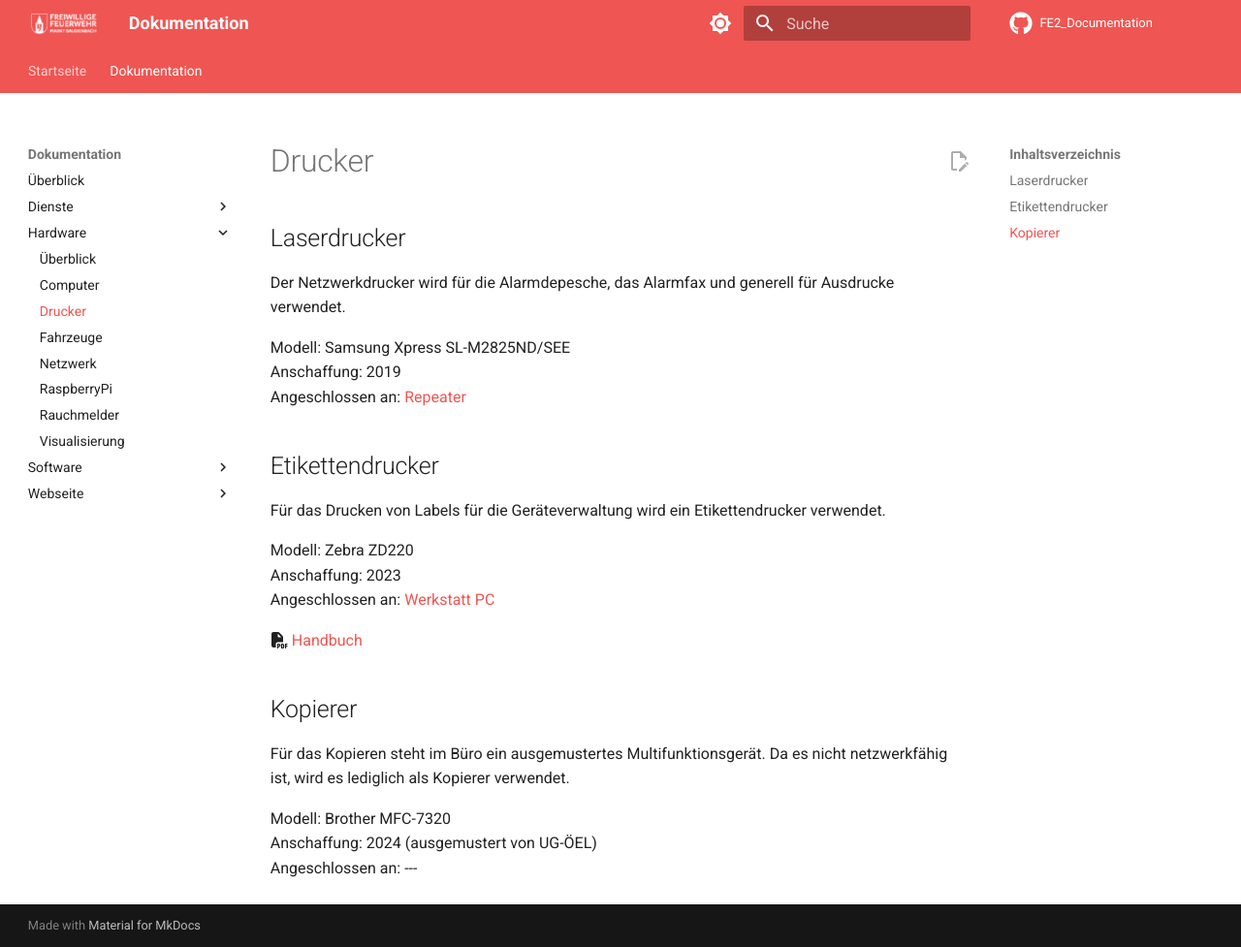
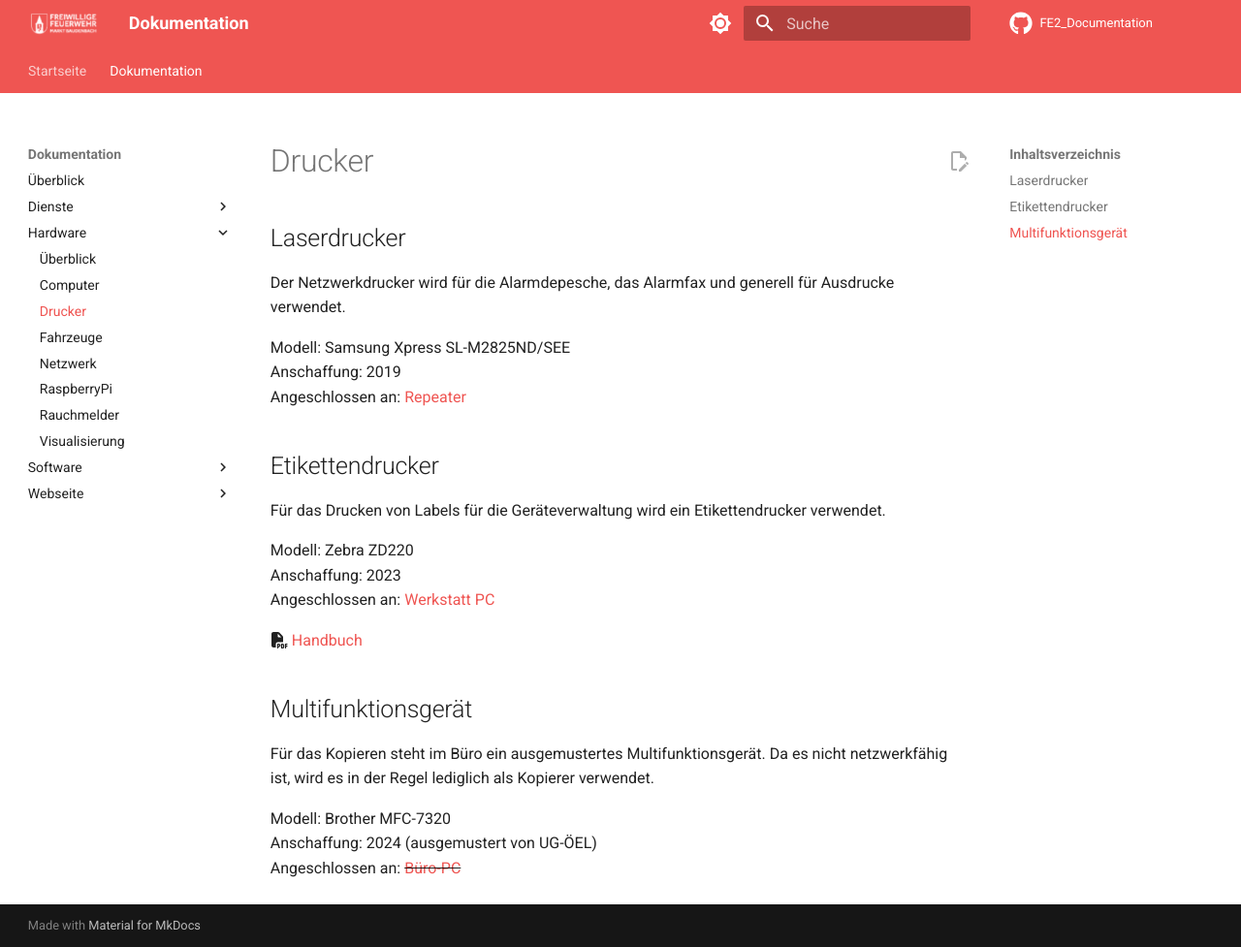
Before and after one commit to FFW-Baudenbach/FE2_Documentation, an MkDocs documentation site: the page built from docs/Dokumentation/Hardware/Drucker.md, in a window 1280 px wide and 977 px high. Shown: the whole window at 97% size. Built offline with MkDocs 1.6.1 and Material for MkDocs 9.7.7, drawn with Linux system fonts in a browser that asks for light colours; comment, search, counter and statistics services are not loaded.

Commit message:
Printer details

```diff
--- a/docs/Dokumentation/Hardware/Drucker.md
+++ b/docs/Dokumentation/Hardware/Drucker.md
@@ -18,10 +18,10 @@
 
 :fontawesome-solid-file-pdf: [Handbuch](../../assets/zd200d-ug-de.pdf){:target="_blank"}
 
-## Kopierer
+## Multifunktionsgerät
 
-Für das Kopieren steht im Büro ein ausgemustertes Multifunktionsgerät. Da es nicht netzwerkfähig ist, wird es lediglich als Kopierer verwendet.
+Für das Kopieren steht im Büro ein ausgemustertes Multifunktionsgerät. Da es nicht netzwerkfähig ist, wird es in der Regel lediglich als Kopierer verwendet.
 
 Modell: Brother MFC-7320
 Anschaffung: 2024 (ausgemustert von UG-ÖEL)
-Angeschlossen an: ---
+Angeschlossen an: ~~[Büro-PC](Computer.md#buro-pc)~~
```
